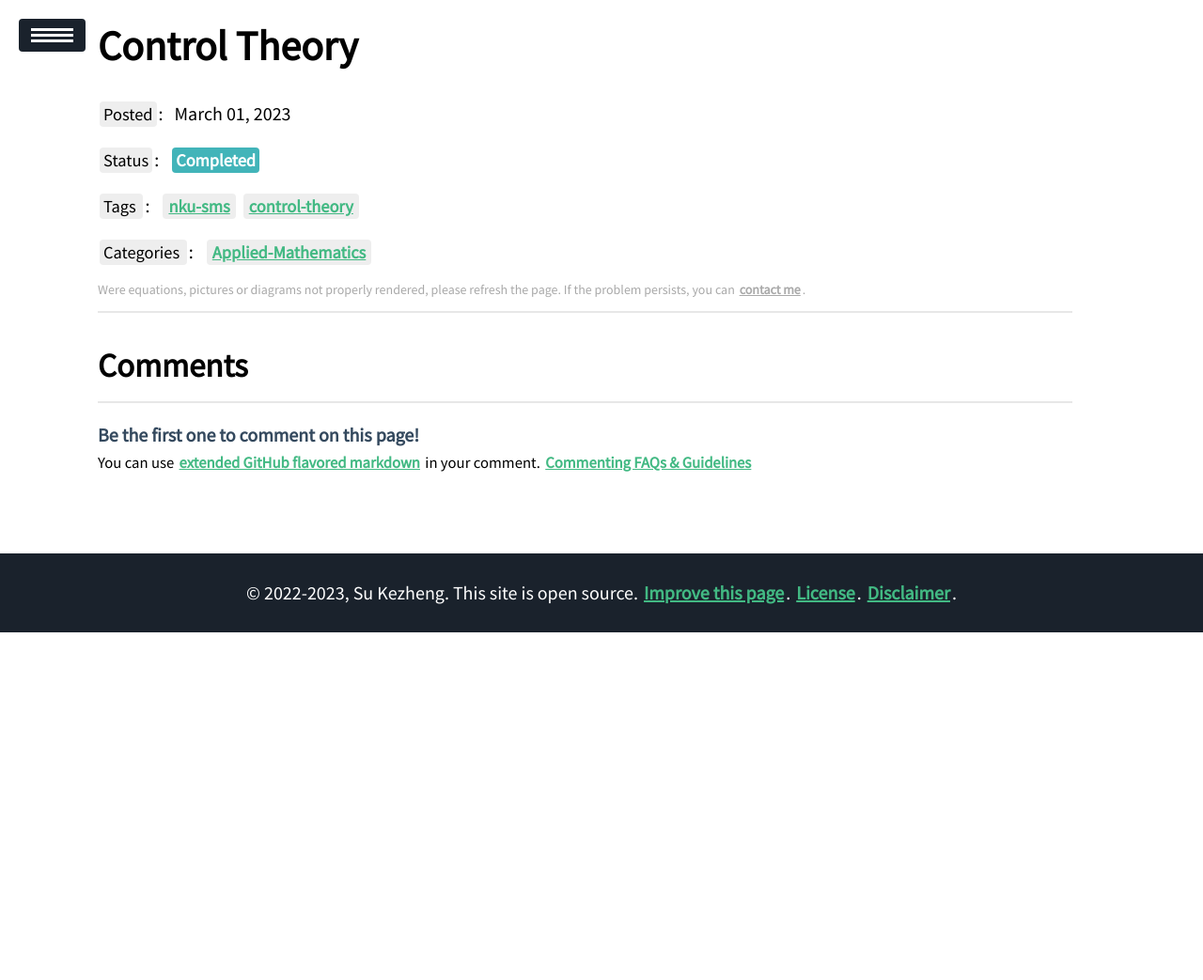
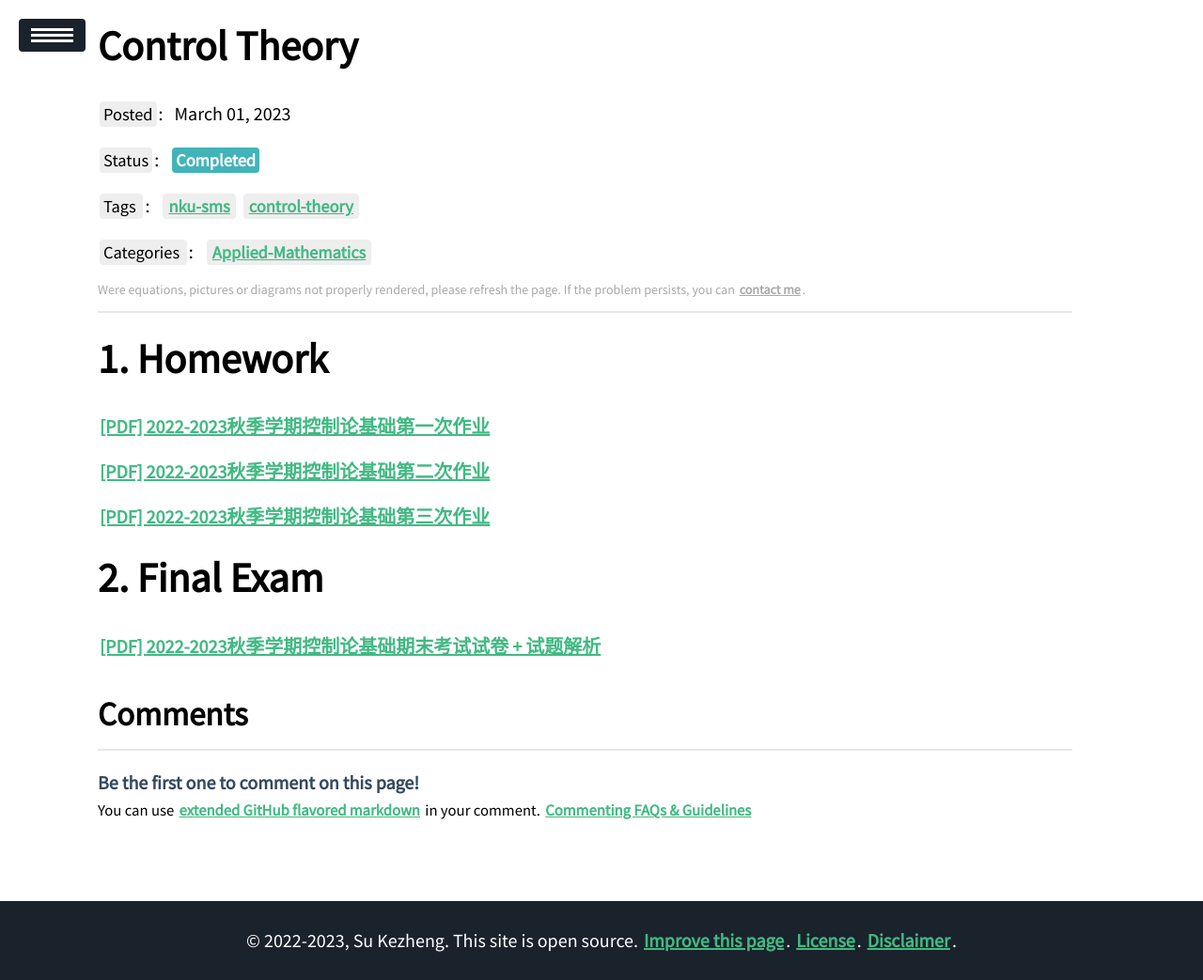
Before and after one commit to ssskz/ssskz.github.io, a Jekyll site: the page built from _posts/2023-3-1-Control-Theory.md, in a window 1280 px wide. Shown: the whole page at 94% size. Built offline with Jekyll 4.4.1, drawn with Linux system fonts in a browser that asks for light colours; our own code applies the rules of GitHub Pages for plain Markdown files; a script that is not in the unit is left out; before the commit the page ends 900 px from its top, so only the background shows below that.

Commit message:
update
Signed-off-by: ssskz <12497590+ssskz@user.noreply.gitee.com>

```diff
--- a/_posts/2023-3-1-Control-Theory.md
+++ b/_posts/2023-3-1-Control-Theory.md
@@ -8,3 +8,15 @@ tags: nku-sms control-theory
 categories: Applied-Mathematics
 description: Sharing of learning materials (homework and exams) about **Control Theroy** course given by [Pr.Wang](https://math.nankai.edu.cn/2016/1113/c5622a51447/page.htm) sms, Nankai University, in 2022 Fall semester.
 ---
+
+# Homework
+
+<p><a href="https://ssskz.github.io/materials/控制论基础1.pdf" target="_blank">[PDF] 2022-2023秋季学期控制论基础第一次作业 </a></p>
+
+<p><a href="https://ssskz.github.io/materials/控制论基础2.pdf" target="_blank">[PDF] 2022-2023秋季学期控制论基础第二次作业 </a></p>
+
+<p><a href="https://ssskz.github.io/materials/控制论基础3.pdf" target="_blank">[PDF] 2022-2023秋季学期控制论基础第三次作业 </a></p>
+
+# Final Exam
+
+<p><a href="https://ssskz.github.io/materials/控制论基础期末考试.pdf" target="_blank">[PDF] 2022-2023秋季学期控制论基础期末考试试卷 + 试题解析</a></p>
```
